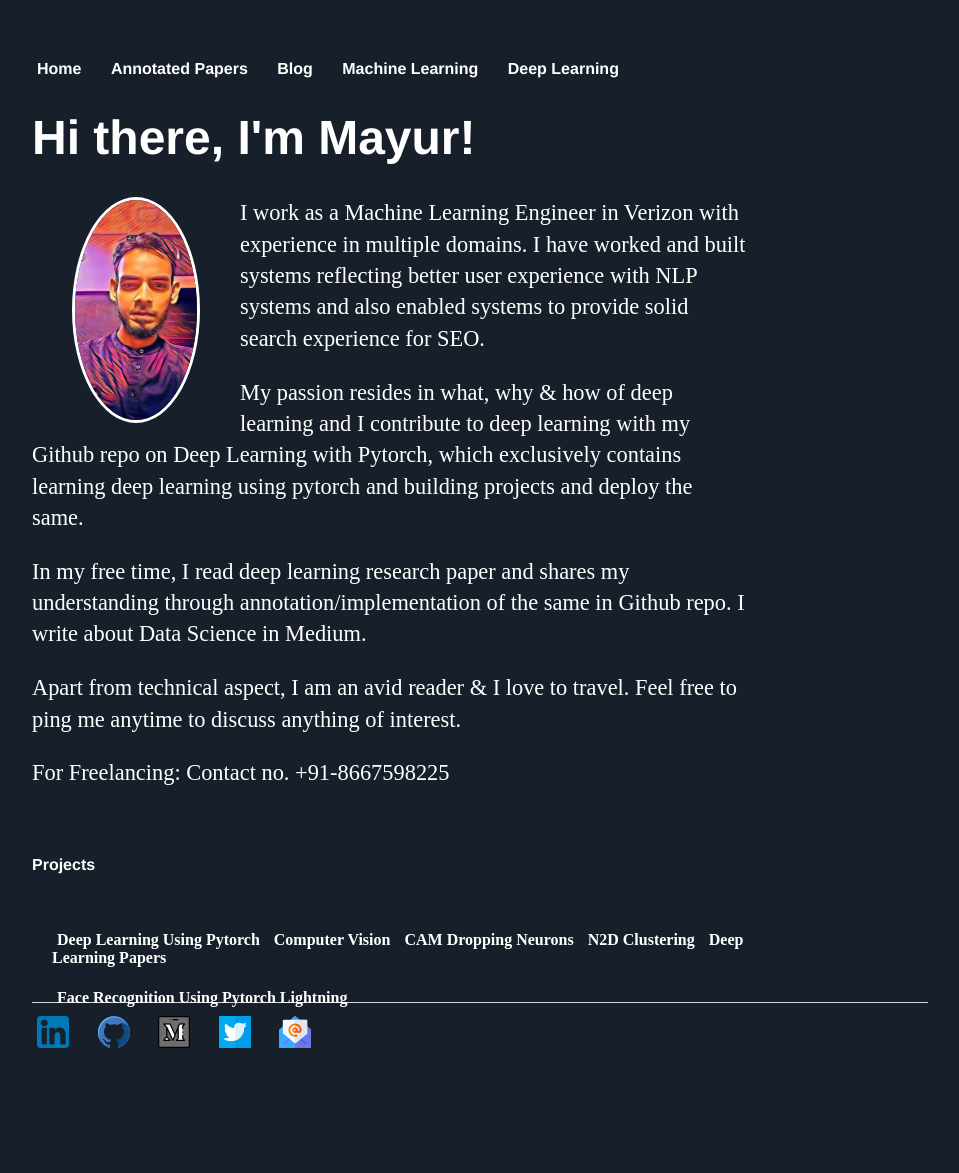
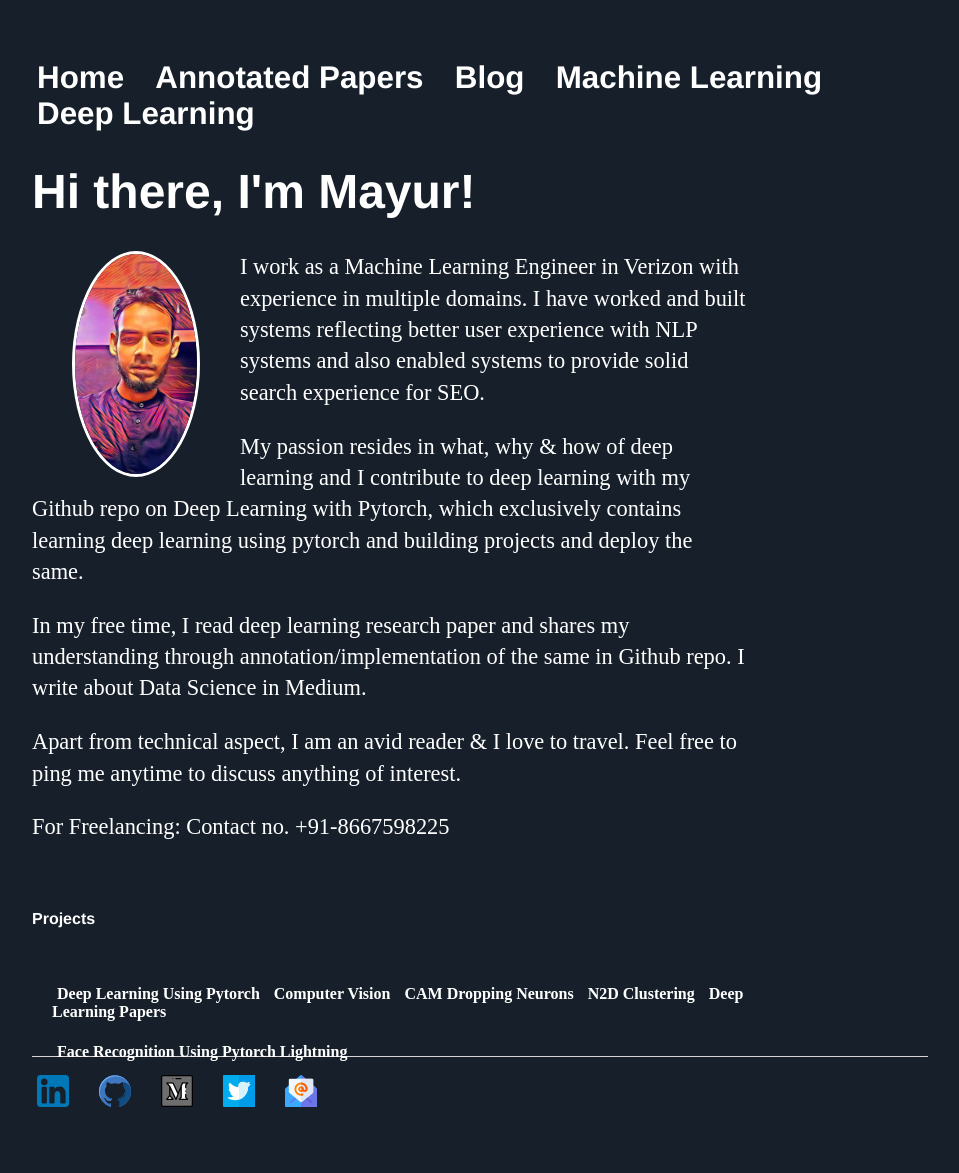
Before and after one commit to Mayurji/mayurji.github.io, a Jekyll site: the page built from index.html, in a window 1280 px wide. Shown: the whole page, without its empty margins (160-1119 px from the left). Built offline with Jekyll 4.4.1, drawn with Linux system fonts in a browser that asks for light colours; before the commit the page ends 1111 px from its top, so only the background shows below that.

Commit message:
Update main.css

```diff
--- a/css/main.css
+++ b/css/main.css
@@ -7,12 +7,14 @@ nav ul, footer ul {
     padding: 0px;
     list-style: disc;
     font-weight: bold;
+    font-size: 1.4em;
     color: white;
 }
 nav ul li, footer ul li {
     display: inline;
     margin-right: 20px;
     list-style: disc;
+    font-size: 1.4em;
     color: white;
 }
 
@@ -38,6 +40,7 @@ ul li {
 ul li::before {
   color: white;
   list-style: disc;
+  font-size: 1.4em;
 }
 
 a {
@@ -98,6 +101,7 @@ ul.posts {
 ul.posts li {
     list-style: disc;
     color: white;
+    font-size: 1.4em;
 }
 
 .post-body img { width:400px; height:auto; }
```
